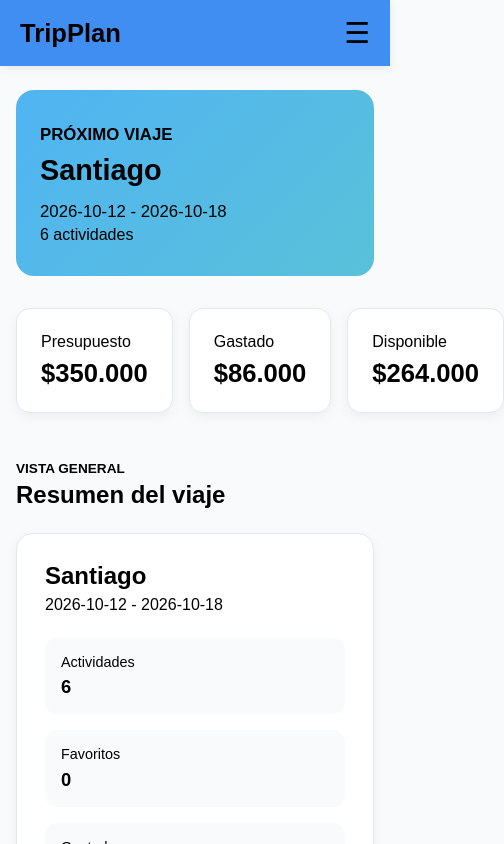
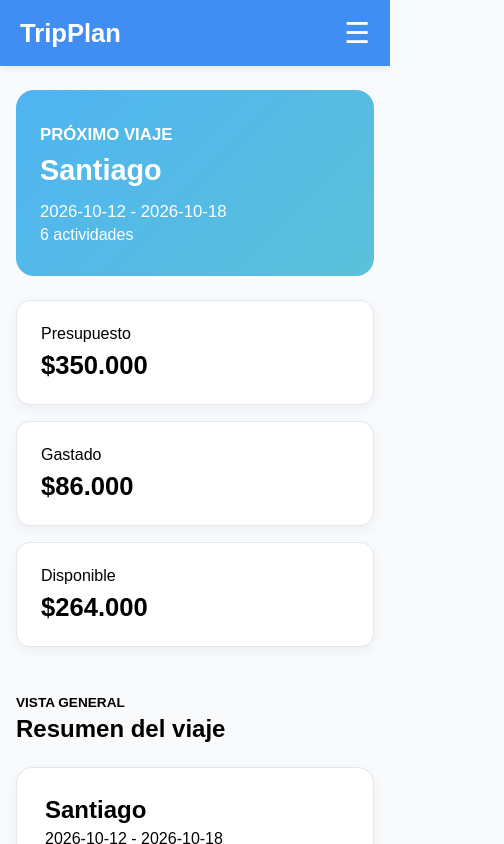
Before and after one commit to marycodder/viajes, a React (Vite) app: page / in a window 390 px wide. Shown: the top 844 px of the page, 504 px wide, since content can reach past the window. Built offline with nearby package versions, Linux system fonts and the light colour scheme; no server answers.

Commit message:
Integración de gastos presupuestados con dashboard e itinerario

```diff
--- a/src/App.jsx
+++ b/src/App.jsx
@@ -5,11 +5,12 @@ import Navbar from './components/Navbar';
 
 import Dashboard from './pages/Dashboard';
 import Itinerario from './pages/Itinerario';
+import Destinos from './pages/Destinos';
+import Favoritos from './pages/Favoritos';
 import Presupuesto from './features/presupuesto/Presupuesto';
-import Favoritos from './pages/Favoritos';
-import Destinos from './pages/Destinos';
 
 import { actividades as actividadesIniciales } from './data/actividades';
+import { viajes } from './data/viajes';
 
 function App() {
   const [actividades, setActividades] = useState(() => {
@@ -31,12 +32,30 @@ function App() {
     return actividadesIniciales;
   });
 
+  const [gastosAdicionalesClp, setGastosAdicionalesClp] =
+    useState(() => {
+      const guardado = localStorage.getItem(
+        'tripplan_gastos_adicionales_clp'
+      );
+
+      return guardado
+        ? Number(guardado) || 0
+        : 0;
+    });
+
   useEffect(() => {
     localStorage.setItem(
       'tripplan_actividades',
       JSON.stringify(actividades)
     );
   }, [actividades]);
+
+  useEffect(() => {
+    localStorage.setItem(
+      'tripplan_gastos_adicionales_clp',
+      String(gastosAdicionalesClp)
+    );
+  }, [gastosAdicionalesClp]);
 
   const alternarFavorito = (id) => {
     setActividades((actividadesActuales) =>
@@ -51,6 +70,15 @@ function App() {
     );
   };
 
+  const viajeActual = viajes[0];
+
+  const diasViaje =
+    Math.ceil(
+      (new Date(viajeActual.fechaFin) -
+        new Date(viajeActual.fechaInicio)) /
+        (1000 * 60 * 60 * 24)
+    ) + 1;
+
   return (
     <BrowserRouter>
       <Navbar />
@@ -58,7 +86,12 @@ function App() {
       <Routes>
         <Route
           path="/"
-          element={<Dashboard actividades={actividades} />}
+          element={
+            <Dashboard
+              actividades={actividades}
+              gastosAdicionales={gastosAdicionalesClp}
+            />
+          }
         />
 
         <Route
@@ -79,7 +112,21 @@ function App() {
 
         <Route
           path="/presupuesto"
-          element={<Presupuesto />}
+          element={
+            <Presupuesto
+              actividades={actividades}
+              presupuestoInicial={viajeActual.presupuesto}
+              dias={diasViaje}
+              destino={{
+                nombre: viajeActual.destino,
+                pais: 'Chile',
+                moneda: 'CLP',
+              }}
+              onGastosAdicionalesChange={
+                setGastosAdicionalesClp
+              }
+            />
+          }
         />
 
         <Route
--- a/src/features/presupuesto/Presupuesto.jsx
+++ b/src/features/presupuesto/Presupuesto.jsx
@@ -1,137 +1,380 @@
-import './Presupuesto.css'
-import GastosLista from './GastosLista'
-import ResumenPresupuesto from './ResumenPresupuesto'
-import Simulador from './Simulador'
-import { MONEDAS, calcularResumen, convertir, generarSimulacion } from './presupuestoUtils'
-import { usePresupuesto } from './usePresupuesto'
-import { useTasasCambio } from './useTasasCambio'
+import { useEffect } from 'react';
 
-/**
- * Módulo de presupuesto del viaje.
- * Props opcionales:
- *  - destino: { pais: 'Chile', moneda: 'CLP' }
- *  - dias: nº de días del itinerario (si se pasa, manda sobre el valor guardado)
- */
-export default function Presupuesto({ destino, dias: diasProp }) {
+import './Presupuesto.css';
+
+import GastosLista from './GastosLista';
+import ResumenPresupuesto from './ResumenPresupuesto';
+import Simulador from './Simulador';
+
+import {
+  MONEDAS,
+  calcularResumen,
+  convertir,
+  generarSimulacion,
+} from './presupuestoUtils';
+
+import { usePresupuesto } from './usePresupuesto';
+import { useTasasCambio } from './useTasasCambio';
+
+export default function Presupuesto({
+  destino,
+  dias: diasProp,
+  actividades = [],
+  presupuestoInicial = 0,
+  onGastosAdicionalesChange,
+}) {
   const [estado, dispatch] = usePresupuesto({
-    moneda: MONEDAS.includes(destino?.moneda) ? destino.moneda : 'USD',
-  })
-  const { tasas, fuente, fecha, cargando } = useTasasCambio()
+    moneda: MONEDAS.includes(destino?.moneda)
+      ? destino.moneda
+      : 'CLP',
 
-  const dias = diasProp ?? estado.dias
-  const { moneda } = estado
+    presupuestoTotal: presupuestoInicial,
+  });
+
+  const { tasas, fuente, fecha, cargando } =
+    useTasasCambio();
+
+  const dias = diasProp ?? estado.dias;
+  const { moneda } = estado;
+
+  /*
+   * Evita duplicar actividades que hayan podido quedar
+   * guardadas anteriormente en LocalStorage.
+   */
+  const gastosPropios = estado.items.filter(
+    (item) => item.origen !== 'actividad'
+  );
+
+  /*
+   * Actividades provenientes del itinerario.
+   * Se convierten desde CLP a la moneda seleccionada.
+   */
+  const gastosActividades = actividades.map(
+    (actividad) => ({
+      id: `actividad-${actividad.id}`,
+      categoria: 'actividades',
+      concepto: actividad.nombre,
+
+      monto: convertir(
+        Number(actividad.costo) || 0,
+        'CLP',
+        moneda,
+        tasas
+      ),
+
+      dia: null,
+      origen: 'actividad',
+    })
+  );
+
+  /*
+   * Para los cálculos usamos:
+   * actividades + gastos propios del presupuesto.
+   */
+  const itemsTotales = [
+    ...gastosActividades,
+    ...gastosPropios,
+  ];
 
   const resumen = calcularResumen({
-    items: estado.items,
+    items: itemsTotales,
     presupuestoTotal: estado.presupuestoTotal,
     dias,
     viajeros: estado.viajeros,
-  })
+  });
 
-  const cambiar = (campo, valor) => dispatch({ type: 'CAMPO', campo, valor })
+  /*
+   * Convertimos solamente los gastos adicionales a CLP
+   * para enviarlos al Dashboard.
+   *
+   * Las actividades NO se incluyen aquí porque
+   * Dashboard ya recibe las actividades directamente.
+   */
+  const gastosAdicionalesClp = Math.round(
+    gastosPropios.reduce(
+      (total, item) =>
+        total +
+        convertir(
+          Number(item.monto) || 0,
+          moneda,
+          'CLP',
+          tasas
+        ),
+      0
+    )
+  );
+
+  useEffect(() => {
+    if (onGastosAdicionalesChange) {
+      onGastosAdicionalesChange(
+        gastosAdicionalesClp
+      );
+    }
+  }, [
+    gastosAdicionalesClp,
+    onGastosAdicionalesChange,
+  ]);
+
+  const cambiar = (campo, valor) =>
+    dispatch({
+      type: 'CAMPO',
+      campo,
+      valor,
+    });
 
   const generar = () =>
     dispatch({
       type: 'APLICAR_SIMULACION',
+
       items: generarSimulacion(
-        { ...estado.parametros, dias, viajeros: estado.viajeros },
+        {
+          ...estado.parametros,
+          dias,
+          viajeros: estado.viajeros,
+        },
         moneda,
-        tasas,
+        tasas
       ),
-    })
+    });
 
   const cambiarMoneda = (nueva) =>
     dispatch({
       type: 'CAMBIAR_MONEDA',
       moneda: nueva,
-      factor: convertir(1, moneda, nueva, tasas),
-    })
+      factor: convertir(
+        1,
+        moneda,
+        nueva,
+        tasas
+      ),
+    });
+
+  const formatoClp = (valor) =>
+    new Intl.NumberFormat('es-CL', {
+      style: 'currency',
+      currency: 'CLP',
+      maximumFractionDigits: 0,
+    }).format(valor);
 
   return (
     <main className="presupuesto">
       <header className="pres-header">
-        <p className="pres-label">Planificación</p>
-        <h2>Presupuesto del viaje{destino?.pais ? ` · ${destino.pais}` : ''}</h2>
+        <p className="pres-label">
+          Planificación
+        </p>
+
+        <h2>
+          Presupuesto del viaje
+          {destino?.pais
+            ? ` · ${destino.pais}`
+            : ''}
+        </h2>
+
         <p className="pres-tasas">
           Tasas de cambio:{' '}
+
           {cargando
             ? 'actualizando…'
             : fuente === 'respaldo'
               ? 'aproximadas (sin conexión a la API)'
-              : `API${fecha ? ` · ${fecha.slice(0, 16)}` : ''}`}
+              : `API${
+                  fecha
+                    ? ` · ${fecha.slice(0, 16)}`
+                    : ''
+                }`}
         </p>
       </header>
 
-      <section className="pres-card" aria-labelledby="pres-datos">
-        <h3 id="pres-datos">Datos del viaje</h3>
+      <section
+        className="pres-card"
+        aria-labelledby="pres-datos"
+      >
+        <h3 id="pres-datos">
+          Datos del viaje
+        </h3>
 
         <div className="pres-grid">
           <label className="pres-field">
             <span>Moneda</span>
-            <select value={moneda} onChange={(e) => cambiarMoneda(e.target.value)}>
+
+            <select
+              value={moneda}
+              onChange={(e) =>
+                cambiarMoneda(e.target.value)
+              }
+            >
               {MONEDAS.map((mo) => (
-                <option key={mo}>{mo}</option>
+                <option key={mo}>
+                  {mo}
+                </option>
               ))}
             </select>
           </label>
 
           <label className="pres-field">
-            <span>Presupuesto total ({moneda})</span>
+            <span>
+              Presupuesto total ({moneda})
+            </span>
+
             <input
               type="number"
               min="0"
-              value={estado.presupuestoTotal || ''}
-              onChange={(e) => cambiar('presupuestoTotal', Math.max(0, Number(e.target.value) || 0))}
+              value={
+                estado.presupuestoTotal || ''
+              }
+              onChange={(e) =>
+                cambiar(
+                  'presupuestoTotal',
+                  Math.max(
+                    0,
+                    Number(e.target.value) || 0
+                  )
+                )
+              }
             />
           </label>
 
           <label className="pres-field">
             <span>Viajeros</span>
+
             <input
               type="number"
               min="1"
               max="20"
               value={estado.viajeros}
-              onChange={(e) => cambiar('viajeros', Math.max(1, Number(e.target.value) || 1))}
+              onChange={(e) =>
+                cambiar(
+                  'viajeros',
+                  Math.max(
+                    1,
+                    Number(e.target.value) || 1
+                  )
+                )
+              }
             />
           </label>
 
           <label className="pres-field">
             <span>Días</span>
+
             <input
               type="number"
               min="1"
               max="90"
               value={dias}
               disabled={diasProp != null}
-              onChange={(e) => cambiar('dias', Math.max(1, Number(e.target.value) || 1))}
+              onChange={(e) =>
+                cambiar(
+                  'dias',
+                  Math.max(
+                    1,
+                    Number(e.target.value) || 1
+                  )
+                )
+              }
             />
           </label>
         </div>
 
-        {MONEDAS.includes(destino?.moneda) && destino.moneda !== moneda && (
-          <button type="button" className="pres-link" onClick={() => cambiarMoneda(destino.moneda)}>
-            Usar la moneda del destino ({destino.moneda})
-          </button>
-        )}
+        {MONEDAS.includes(destino?.moneda) &&
+          destino.moneda !== moneda && (
+            <button
+              type="button"
+              className="pres-link"
+              onClick={() =>
+                cambiarMoneda(
+                  destino.moneda
+                )
+              }
+            >
+              Usar la moneda del destino (
+              {destino.moneda})
+            </button>
+          )}
       </section>
 
       <Simulador
         parametros={estado.parametros}
-        onParametro={(campo, valor) => dispatch({ type: 'PARAMETRO', campo, valor })}
+        onParametro={(campo, valor) =>
+          dispatch({
+            type: 'PARAMETRO',
+            campo,
+            valor,
+          })
+        }
         onGenerar={generar}
       />
 
-      <ResumenPresupuesto resumen={resumen} items={estado.items} moneda={moneda} />
+      <ResumenPresupuesto
+        resumen={resumen}
+        items={itemsTotales}
+        moneda={moneda}
+      />
+
+      <section className="pres-card">
+        <h3>
+          Actividades del itinerario
+        </h3>
+
+        {actividades.length === 0 ? (
+          <p className="pres-vacio">
+            No hay actividades registradas.
+          </p>
+        ) : (
+          <div className="pres-itinerary-list">
+            {actividades.map(
+              (actividad) => (
+                <div
+                  className="pres-itinerary-item"
+                  key={actividad.id}
+                >
+                  <div>
+                    <strong>
+                      {actividad.nombre}
+                    </strong>
+
+                    <p>
+                      {actividad.fecha} ·{' '}
+                      {actividad.categoria}
+                    </p>
+                  </div>
+
+                  <strong>
+                    {formatoClp(
+                      actividad.costo
+                    )}
+                  </strong>
+                </div>
+              )
+            )}
+          </div>
+        )}
+      </section>
 
       <GastosLista
-        items={estado.items}
+        items={gastosPropios}
         moneda={moneda}
         dias={dias}
-        onAgregar={(item) => dispatch({ type: 'AGREGAR', item })}
-        onEliminar={(id) => dispatch({ type: 'ELIMINAR', id })}
-        onEditar={(id, monto) => dispatch({ type: 'EDITAR_MONTO', id, monto })}
+        onAgregar={(item) =>
+          dispatch({
+            type: 'AGREGAR',
+            item,
+          })
+        }
+        onEliminar={(id) =>
+          dispatch({
+            type: 'ELIMINAR',
+            id,
+          })
+        }
+        onEditar={(id, monto) =>
+          dispatch({
+            type: 'EDITAR_MONTO',
+            id,
+            monto,
+          })
+        }
       />
     </main>
-  )
+  );
 }
--- a/src/pages/Dashboard.jsx
+++ b/src/pages/Dashboard.jsx
@@ -7,7 +7,11 @@ import { viajes } from '../data/viajes';
 import { obtenerClima } from '../services/weatherApi';
 import TripSummary from '../components/TripSummary';
 
-function Dashboard({ actividades }) {
+function Dashboard({
+  actividades,
+  gastosAdicionales = 0,
+
+ }) {
   const viaje = viajes[0];
 
   const [clima, setClima] = useState([]);
@@ -21,10 +25,17 @@ function Dashboard({ actividades }) {
       maximumFractionDigits: 0,
     }).format(valor);
 
-  const totalGastado = actividades.reduce(
-    (total, actividad) => total + actividad.costo,
-    0
-  );
+  const totalActividades =
+    actividades.reduce(
+      (total, actividad) =>
+        total +
+        (Number(actividad.costo) || 0),
+      0
+    );
+
+  const totalGastado =
+    totalActividades +
+    gastosAdicionales;
 
   const presupuestoDisponible =
     viaje.presupuesto - totalGastado;
--- a/src/styles/styles.css
+++ b/src/styles/styles.css
@@ -990,6 +990,261 @@ a {
 
   color: var(--color-text-secondary);
 }
+
+/* Mantener texto blanco en Navbar */
+
+.navbar .navbar-brand h1,
+.navbar .navbar-links a,
+.navbar .menu-toggle {
+  color: #ffffff;
+}
+
+/* Mantener texto blanco en cabecera del Dashboard */
+
+.dashboard-header,
+.dashboard-header h2,
+.dashboard-header p,
+.dashboard-header span,
+.dashboard-header .section-label,
+.dashboard-header .trip-dates,
+.dashboard-header .trip-summary {
+  color: #ffffff !important;
+}
+
+/* ---------- RESPONSIVE ---------- */
+
+@media (max-width: 768px) {
+  .navbar {
+    position: relative;
+
+    flex-direction: row;
+    justify-content: space-between;
+    align-items: center;
+
+    padding: 1rem 1.25rem;
+  }
+
+  .menu-toggle {
+    display: block;
+  }
+
+  .navbar-links {
+    display: none;
+
+    position: absolute;
+
+    top: 100%;
+    left: 0;
+
+    width: 100%;
+
+    flex-direction: column;
+    align-items: center;
+
+    gap: 1rem;
+    padding: 1.5rem;
+
+    background-color: var(--color-primary);
+
+    z-index: 1000;
+  }
+
+  .navbar-links.active {
+    display: flex;
+  }
+
+  /* Dashboard */
+
+  .dashboard {
+    width: 100%;
+    max-width: 100%;
+
+    padding: 1.5rem 1rem;
+  }
+
+  .dashboard-header {
+    width: 100%;
+
+    padding: 2rem 1.5rem;
+
+    margin-bottom: 1.5rem;
+  }
+
+  .dashboard-header h2 {
+    font-size: 1.8rem;
+  }
+
+  /*
+    Dashboard actual:
+    las tarjetas usan .stats-grid,
+    no solamente .stats-container.
+  */
+
+  .stats-grid,
+  .stats-container {
+    width: 100%;
+
+    grid-template-columns: 1fr;
+
+    gap: 1rem;
+  }
+
+  .stat-card {
+    width: 100%;
+    min-width: 0;
+  }
+
+  .section-header {
+    align-items: flex-start;
+    flex-direction: column;
+
+    gap: 0.8rem;
+  }
+
+  /* Actividades */
+
+  .activity-card {
+    width: 100%;
+
+    flex-direction: column;
+    align-items: flex-start;
+
+    gap: 0.8rem;
+  }
+
+  .activity-actions {
+    width: 100%;
+
+    align-items: flex-start;
+  }
+
+  .activity-buttons {
+    width: 100%;
+  }
+
+  .edit-button,
+  .delete-button {
+    flex: 1;
+  }
+
+  /* Itinerario */
+
+  .itinerary-page {
+    padding: 1.5rem 1rem;
+  }
+
+  .itinerary-header h2 {
+    font-size: 1.8rem;
+  }
+
+  .itinerary-date {
+    align-items: flex-start;
+    flex-direction: column;
+
+    gap: 0.6rem;
+  }
+
+  /* Formulario */
+
+  .form-row {
+    grid-template-columns: 1fr;
+  }
+
+  .activity-form {
+    padding: 1.5rem;
+  }
+
+  .inline-edit-row {
+    grid-template-columns: 1fr;
+  }
+
+  .inline-edit-form {
+    width: 100%;
+  }
+
+  /* Favoritos */
+
+  .favorites-page {
+    padding: 2rem 1rem;
+  }
+
+  .favorite-card {
+    flex-direction: column;
+    align-items: flex-start;
+  }
+
+  .remove-favorite-button {
+    width: 100%;
+  }
+
+  /* Clima */
+
+  .weather-grid {
+    grid-template-columns: 1fr;
+  }
+
+  /* Destinos */
+
+  .destinations-page {
+    padding: 2rem 1rem;
+  }
+
+  .destinations-grid {
+    grid-template-columns: 1fr;
+  }
+
+  .destination-card-header {
+    align-items: flex-start;
+  }
+
+  /* Resumen */
+
+  .trip-summary-grid {
+    grid-template-columns: repeat(2, minmax(0, 1fr));
+  }
+
+  /* Filtros */
+
+  .filters-header {
+    flex-direction: column;
+    align-items: flex-start;
+  }
+
+  .filters-grid {
+    grid-template-columns: 1fr;
+  }
+
+  .clear-filters-button {
+    width: 100%;
+  }
+
+  .favorite-filter {
+    width: 100%;
+  }
+}
+
+/* Teléfonos pequeños */
+
+@media (max-width: 480px) {
+  .trip-summary-grid {
+    grid-template-columns: 1fr;
+  }
+
+  .dashboard-header {
+    padding: 1.5rem 1.25rem;
+  }
+}
+/* Mantener texto blanco en cabecera del Dashboard */
+
+.dashboard-header,
+.dashboard-header h2,
+.dashboard-header p,
+.dashboard-header span,
+.dashboard-header .section-label,
+.dashboard-header .trip-dates,
+.dashboard-header .trip-summary {
+  color: #ffffff !important;
+}
 /* RESPONSIVE */
 
 @media (max-width: 768px) {
```
Also changed, not shown: src/features/presupuesto/Presupuesto.css (+38 -0 lines).
